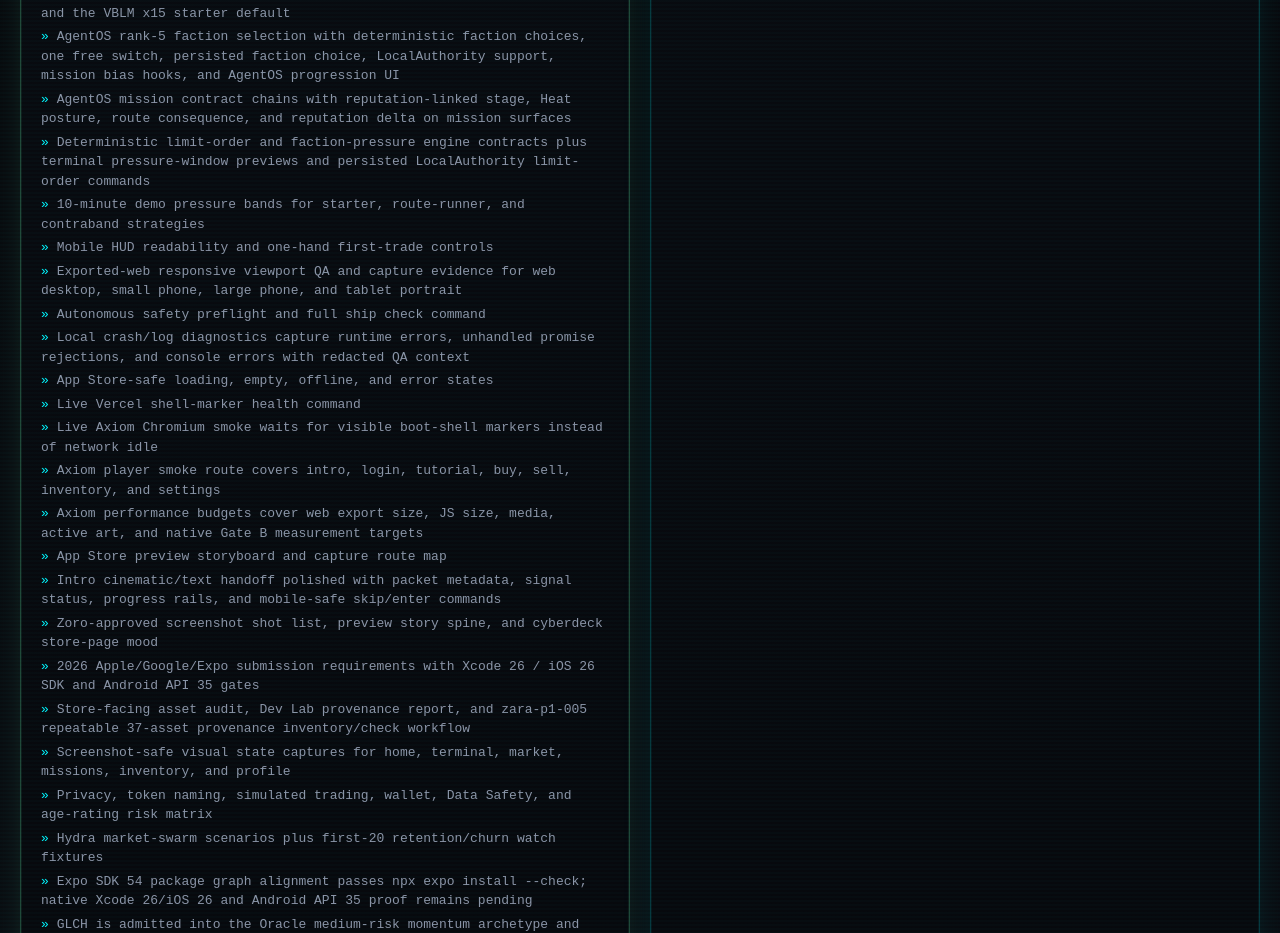
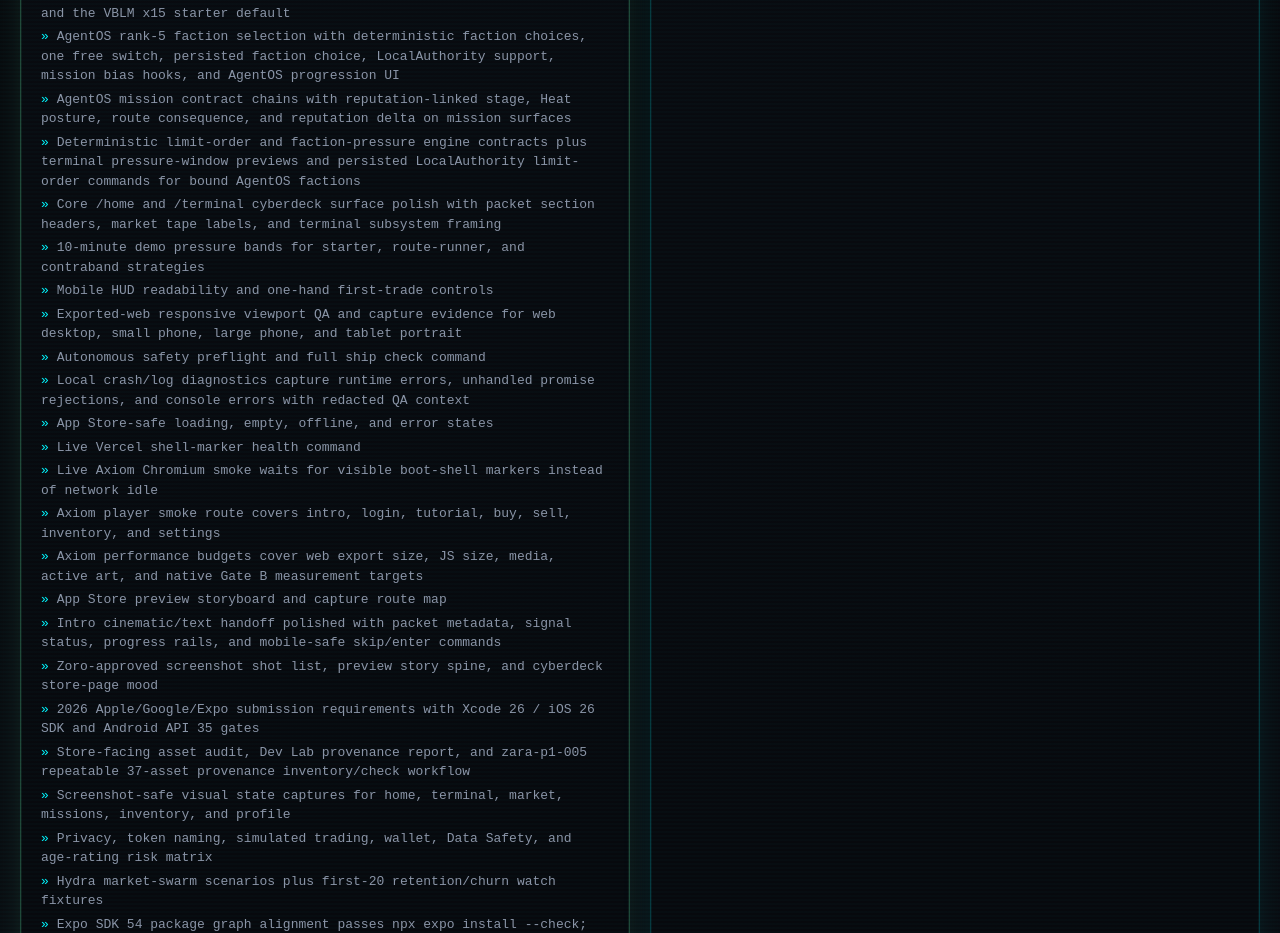
Before and after one commit to GHX5T-SOL/Dev-lab-of-CyberTrader-Age-of-Pantheon-, a Next.js app in the folder web/: page /office/roadmap in a window 1280 px wide. Shown: the part 1500-2433 px from the top of the page. Built offline with nearby package versions, Linux system fonts and the light colour scheme; no server answers.

Commit message:
codex-autonomous-ship-loop: log terminal limit orders

```diff
--- a/web/src/data/roadmap.ts
+++ b/web/src/data/roadmap.ts
@@ -88,7 +88,8 @@
       "Oracle beta tuning surfaced in live strategy guidance, Help/NPC hints, and the VBLM x15 starter default",
       "AgentOS rank-5 faction selection with deterministic faction choices, one free switch, persisted faction choice, LocalAuthority support, mission bias hooks, and AgentOS progression UI",
       "AgentOS mission contract chains with reputation-linked stage, Heat posture, route consequence, and reputation delta on mission surfaces",
-      "Deterministic limit-order and faction-pressure engine contracts plus terminal pressure-window previews and persisted LocalAuthority limit-order commands",
+      "Deterministic limit-order and faction-pressure engine contracts plus terminal pressure-window previews and persisted LocalAuthority limit-order commands for bound AgentOS factions",
+      "Core /home and /terminal cyberdeck surface polish with packet section headers, market tape labels, and terminal subsystem framing",
       "10-minute demo pressure bands for starter, route-runner, and contraband strategies",
       "Mobile HUD readability and one-hand first-trade controls",
       "Exported-web responsive viewport QA and capture evidence for web desktop, small phone, large phone, and tablet portrait",
```
Also changed, not shown: 1 other file (tests, documents, lock files or other folders).
